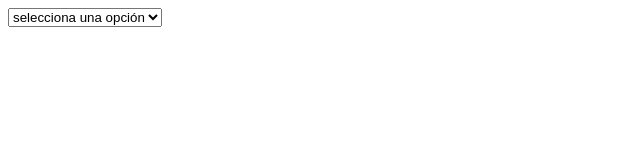
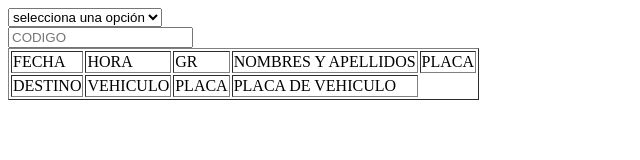
Before and after one commit to juankamilohuertas/plataforma_parqueadero, a plain HTML site: page index.html in a window 1280 px wide. Shown: the whole page, without its empty margins (0-640 px from the left). Drawn offline with Linux system fonts and the light colour scheme.

Commit message:
estructura

```diff
--- a/index.html
+++ b/index.html
@@ -7,15 +7,35 @@
     <title>Document</title>
 </head>
 <body>
+<!-- opcion a seleccionar para mostrar el formulario -->
 <select name="" id="form_registro">
     <option value="opt">selecciona una opción</option>
     <option value="usuario">usuario</option>
     <option value="vehiculo">vehiculo</option>
 </select>
-
-<div id="conte_form">
-
-</div>
+<!-- formulario -->
+<form action="#" id="conte_form"></form>
+<!-- ingreso de datos (codigo de barras) -->
+<input id="codigo" type="text" placeholder="CODIGO">
+<!-- lista de la data que me arroja el codigo de barras -->
+<table id="tabla_data_code" border="1">
+    <header>
+        <tr>
+            <td>FECHA</td>
+            <td>HORA</td>
+            <td>GR</td>
+            <td>NOMBRES Y APELLIDOS</td>
+            <td>PLACA</td>
+        </tr>
+        <tr>
+            <td>DESTINO</td>
+            <td>VEHICULO</td>
+            <td>PLACA</td>
+            <td>PLACA DE VEHICULO</td>
+        </tr>
+    </header>
+</table>
 <script src="/registrar.js"></script>
+<script src="/data_form.js"></script>
 </body>
 </html>
```
